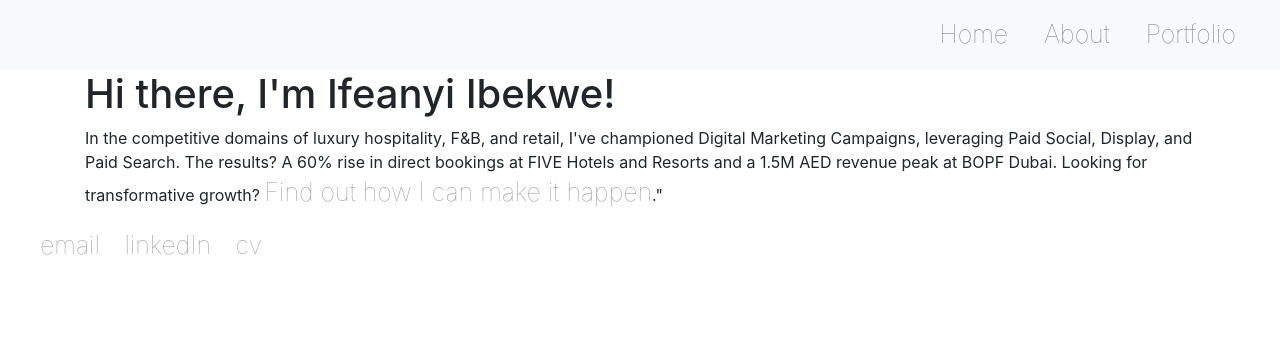
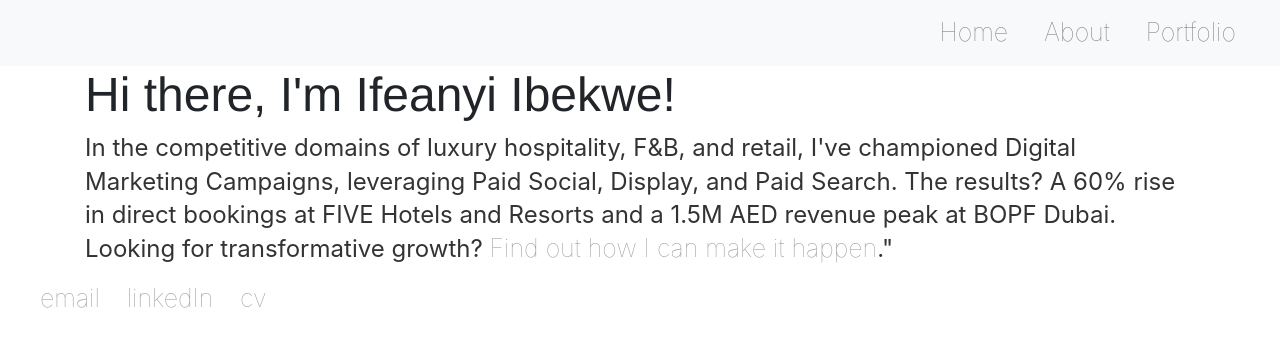
Before and after one commit to IfeanyiIbekwe/ifeanyiibekwe.github.io, a Jekyll site: the page built from index.html, in a window 1280 px wide. Shown: the top 347 px of the page. Built offline with Jekyll 4.4.1, drawn with Linux system fonts in a browser that asks for light colours.

Commit message:
Update default.html

```diff
--- a/_layouts/default.html
+++ b/_layouts/default.html
@@ -74,5 +74,11 @@
     display: inline;
     margin-right: 20px;
 }
+p, ul { font-size: 1.5em; line-height: 1.4em; color: #333; }
 
+h1, h2, h3, h4 { font-family: 'Helvetica', 'Arial', 'Sans-Serif'; }
+h1 { font-size: 3em;  }
+h2 { font-size: 2.7em; }
+h3 { font-size: 2.3em; }
+h4 { font-size: 1.9em; }
 </style>
```
